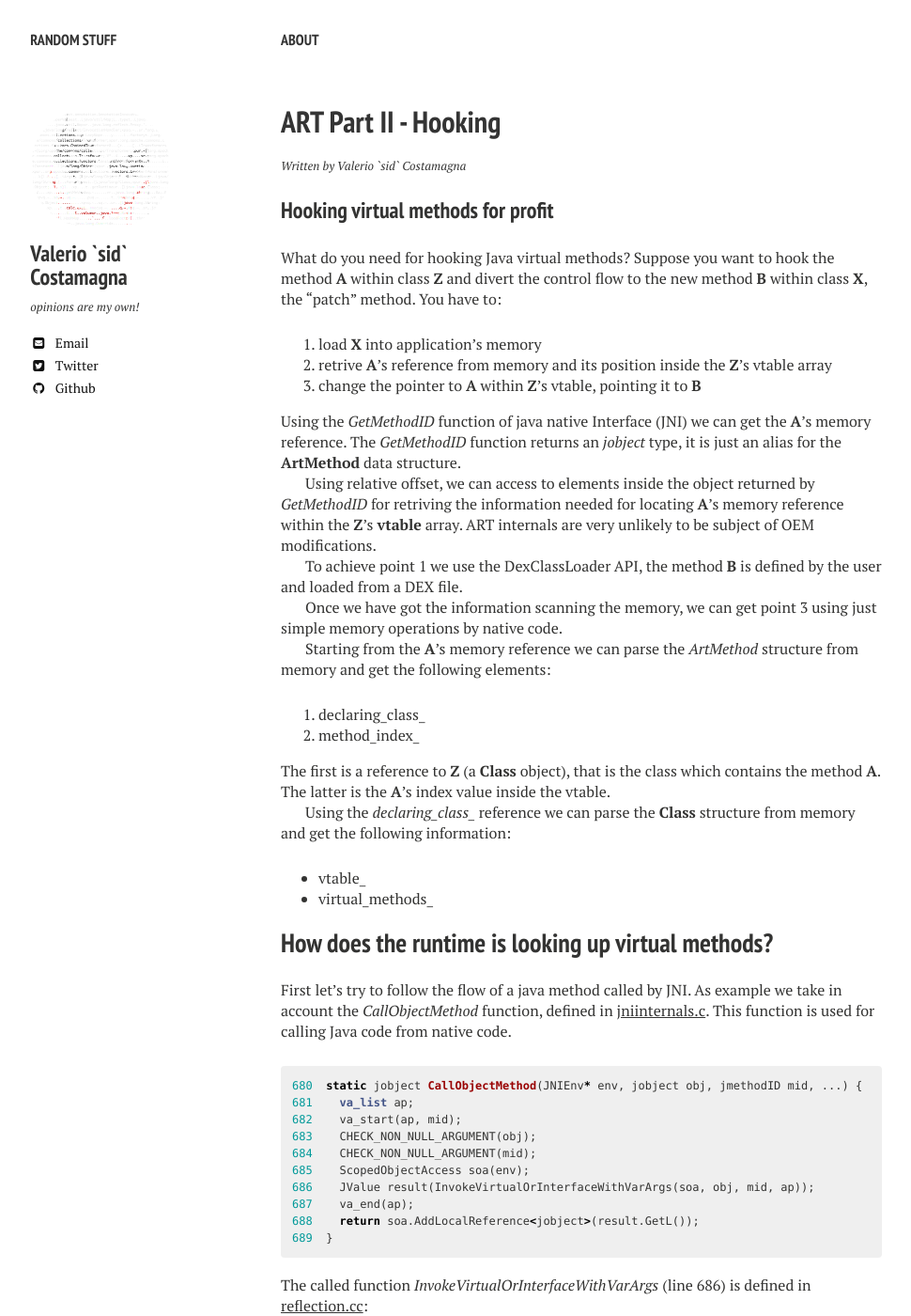
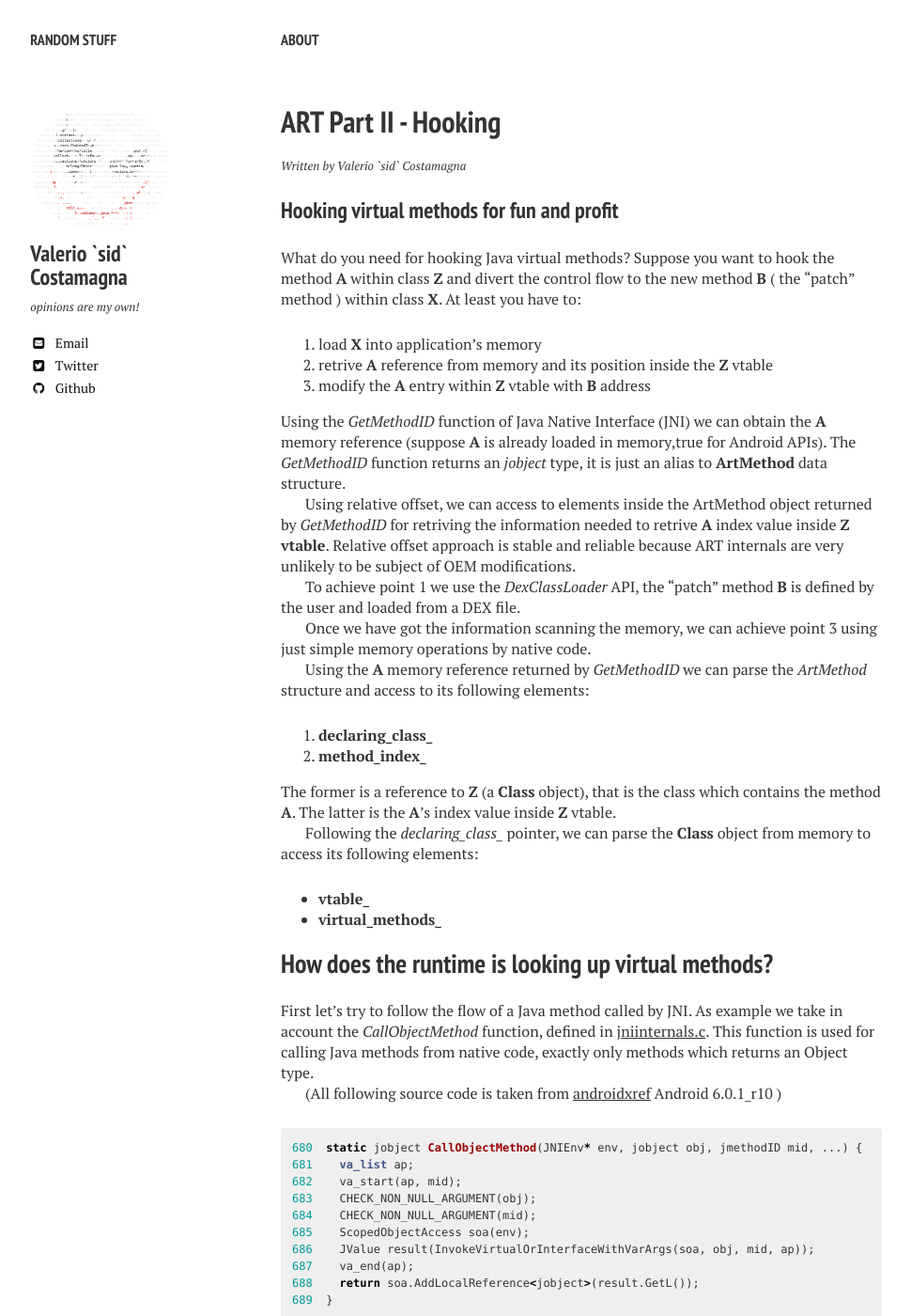
Before and after one commit to vaioco/vaioco.github.io, a Jekyll site: the page built from _posts/ART/2016-01-25-art-part-ii-hooking.markdown, in a window 1280 px wide and 1400 px high. Shown: the whole window at 94% size, without its empty margins (21-991 px from the left). Built offline with Jekyll 4.4.1, drawn with Linux system fonts in a browser that asks for light colours; nearby versions of some CDN libraries; some web fonts are replaced; some of the changed text lies outside the part shown.

Commit message:
quasi beta post II

```diff
--- a/_posts/ART/2016-01-25-art-part-ii-hooking.markdown
+++ b/_posts/ART/2016-01-25-art-part-ii-hooking.markdown
@@ -11,38 +11,42 @@ image:
 date: 2016-01-25T00:38:11+01:00
 ---
 
-### Hooking virtual methods for profit ###
+### Hooking virtual methods for fun and profit ###
 
-What do you need for hooking Java virtual methods? Suppose you want to hook the method **A** within class **Z** and divert the control flow
-to the new method **B** within class **X**, the "patch" method. You have to:
+What do you need for hooking Java virtual methods?
+Suppose you want to hook the method **A** within class **Z** and divert the control flow
+to the new method **B** ( the "patch" method ) within class **X**. At least you have to:
 
 1. load **X** into application's memory
-2. retrive **A**'s reference from memory and its position inside the **Z**'s vtable array
-3. change the pointer to **A** within **Z**'s vtable, pointing it to **B**
+2. retrive **A** reference from memory and its position inside the **Z** vtable
+3. modify the **A** entry within **Z** vtable with **B** address
 
-Using the _GetMethodID_ function of java native Interface (JNI) we can get the **A**'s memory reference. The _GetMethodID_ function returns an _jobject_ type, it is just an alias for the **ArtMethod** data structure.
 
-Using relative offset, we can access to elements inside the object returned by _GetMethodID_ for retriving the information needed for locating **A**'s memory reference within the **Z**'s **vtable** array. ART internals are very unlikely to be subject of OEM modifications.
+Using the _GetMethodID_ function of Java Native Interface (JNI) we can obtain the **A** memory reference (suppose **A** is already loaded in memory,true for Android APIs). The _GetMethodID_ function returns an _jobject_ type, it is just an alias to **ArtMethod** data structure.
 
-To achieve point 1 we use the DexClassLoader API, the method **B** is defined by the user and loaded from a DEX file.
+Using relative offset, we can access to elements inside the ArtMethod object returned by _GetMethodID_ for retriving the information needed to retrive **A** index value inside **Z** **vtable**. Relative offset approach is stable and reliable because ART internals are very unlikely to be subject of OEM modifications.
 
-Once we have got the information scanning the memory, we can get point 3 using just simple memory operations by native code.
+To achieve point 1 we use the _DexClassLoader_ API, the "patch" method **B** is defined by the user and loaded from a DEX file.
 
-Starting from the **A**'s memory reference we can parse the _ArtMethod_ structure from memory and get the following elements:
+Once we have got the information scanning the memory, we can achieve point 3 using just simple memory operations by native code.
 
-1. declaring_class_
-2. method_index_
+Using the **A** memory reference returned by _GetMethodID_ we can parse the _ArtMethod_ structure and access to its following elements:
 
-The first is a reference to **Z** (a **Class** object), that is the class which contains the method **A**. The latter is the **A**'s index value inside the vtable.
+1. **declaring_class_**
+2. **method_index_**
 
-Using the _declaring\_class\__ reference we can parse the **Class** structure from memory and get the following information:
+The former is a reference to **Z** (a **Class** object), that is the class which contains the method **A**. The latter is the **A**'s index value inside **Z** vtable.
 
-* vtable_
-* virtual_methods_
+Following the _declaring\_class\__ pointer, we can parse the **Class** object from memory to access its following elements:
+
+* **vtable_**
+* **virtual_methods_**
 
 ## How does the runtime is looking up virtual methods? ##
 
-First let's try to follow the flow of a java method called by JNI. As example we take in account the _CallObjectMethod_ function, defined in [jniinternals.c](http://androidxref.com/6.0.1_r10/xref/art/runtime/jni_internal.cc#680). This function is used for calling Java code from native code.
+First let's try to follow the flow of a Java method called by JNI. As example we take in account the _CallObjectMethod_ function, defined in [jniinternals.c](http://androidxref.com/6.0.1_r10/xref/art/runtime/jni_internal.cc#680). This function is used for calling Java methods from native code, exactly only methods which returns an Object type.
+
+(All following source code is taken from [androidxref](https://androidxref.com) Android 6.0.1_r10 )
 
 {% highlight C %}
 680  static jobject CallObjectMethod(JNIEnv* env, jobject obj, jmethodID mid, ...) {
@@ -79,10 +83,10 @@ The called function _InvokeVirtualOrInterfaceWithVarArgs_ (line 686) is defined
 558}
 {% endhighlight %}
 
-At line 540 is retrived the _ArtMethod_ identified by the _jmethodID_ passed as third argument, the _FindVirtualMethod_ function is defined in reflection.cc
+At line 540 is retrived the _ArtMethod_ identified by the _jmethodID_ passed as third argument, the _FindVirtualMethod_ function is defined in _reflection.cc_
 The real method invocation is the call to _InvokeWithArgArray_ at line 552.
 
-The _FindVirtualMethod_ function is used for looking up a virtual method inside its _receiver_ object, following box shows the code.
+The _FindVirtualMethod_ function is used to look up a virtual method inside its _receiver_ object, following box shows the code.
 
 {% highlight C %}
 420static ArtMethod* FindVirtualMethod(mirror::Object* receiver, ArtMethod* method)
@@ -91,8 +95,8 @@ The _FindVirtualMethod_ function is used for looking up a virtual method inside
 423}
 {% endhighlight %}
 
-The above code calls the _FindVirtualMethodForVirtualOrInterface_ function (line 422) defined in [class-inl.h](http://androidxref.com/6.0.1_r10/xref/art/runtime/mirror/class-inl.h#399) for looking up the target _method_.
-The following box show the __FindVirtualMethodForVirtualOrInterface__'s code
+The above code calls function _FindVirtualMethodForVirtualOrInterface_ (line 422) defined in [class-inl.h](http://androidxref.com/6.0.1_r10/xref/art/runtime/mirror/class-inl.h#399) to look up the target _method_.
+The following box show _FindVirtualMethodForVirtualOrInterface_ code
 
 {% highlight C %}
 399 inline ArtMethod* Class::FindVirtualMethodForVirtualOrInterface(ArtMethod* method,
@@ -107,7 +111,7 @@ The following box show the __FindVirtualMethodForVirtualOrInterface__'s code
 408 }
 {% endhighlight %}
 
-_FindVirtualMethodForVirtual_, defined in "class-inl.h", search the target method scanning the **vtable_** array.
+_FindVirtualMethodForVirtual_, defined in _class-inl.h_, returns the _method_ scanning the **vtable_** array.
 
 {% highlight C %}
 387 inline ArtMethod* Class::FindVirtualMethodForVirtual(ArtMethod* method, size_t pointer_size) {
@@ -118,7 +122,7 @@ _FindVirtualMethodForVirtual_, defined in "class-inl.h", search the target metho
 392 }
 {% endhighlight %}
 
-Analyzing the _GetVtableEntry_ function code, still defined in "class-inl.h", we can see a call to function _ShouldHaveEmbeddedImtAndVTable_ and based on the returned result different code path would be executed.
+Analyzing the _GetVtableEntry_ code, still defined in _class-inl.h_, we can see a call to function _ShouldHaveEmbeddedImtAndVTable_. If the returned result is _True_ the vtable is embedded within the class, otherwise it is retrived calling the function _GetVTable()_ (line 184)
 
 {% highlight C %}
 180inline ArtMethod* Class::GetVTableEntry(uint32_t i, size_t pointer_size) {
@@ -144,10 +148,18 @@ So, what do the function _ShouldHaveEmbeddedImtAndVTable_ do?
 457  }
 {% endhighlight %}
 
-If the function _IsInstantiable_ returns True, the target class has an embedded vtable.
-Ok now we know that virtual methods called by JNI are looked up using the *vtable_* (embedded or not).
+The _GetVTable_ code is showed in following box:
 
-let's try to figure out how the runtime invoke methods called by reflection.
+{% highlight C %}
+138 inline PointerArray* Class::GetVTable() {
+139   DCHECK(IsResolved() || IsErroneous());
+140   return GetFieldObject<PointerArray>(OFFSET_OF_OBJECT_MEMBER(Class, vtable_));
+141 }
+{% endhighlight %}
+
+Ok now we know that virtual methods called by JNI are looked up using the **vtable_** array (embedded or not).
+
+Let's me try to figure out how the runtime invoke methods called by reflection.
 The function involved in reflection calls is _InvokeMethod_ defined in [reflection.cc](http://androidxref.com/6.0.1_r10/xref/art/runtime/reflection.cc#560). The target method to invoke is looked up using the following code (line 600):
 
 {% highlight C %}
@@ -186,8 +198,6 @@ Finally, the looked up method is invoked at line 640:
 640  InvokeWithArgArray(soa, m, &arg_array, &result, shorty);
 {% endhighlight %}
 
-Once we understand how the runtime lookup virtual methods, we can exploit this mechanism to achieve java virtual methods hooking.
+Once we know how the runtime is lookuping virtual methods, we can exploit this mechanism to achieve Java virtual methods hooking.
 
-Next post introduces ARTHook, an easy-to-use library for hooking virtual methods calls under the ART runtime.
-
-Thanks.
+Next post introduces ARTHook, an easy-to-use library for hooking virtual methods calls under ART runtime.
```
